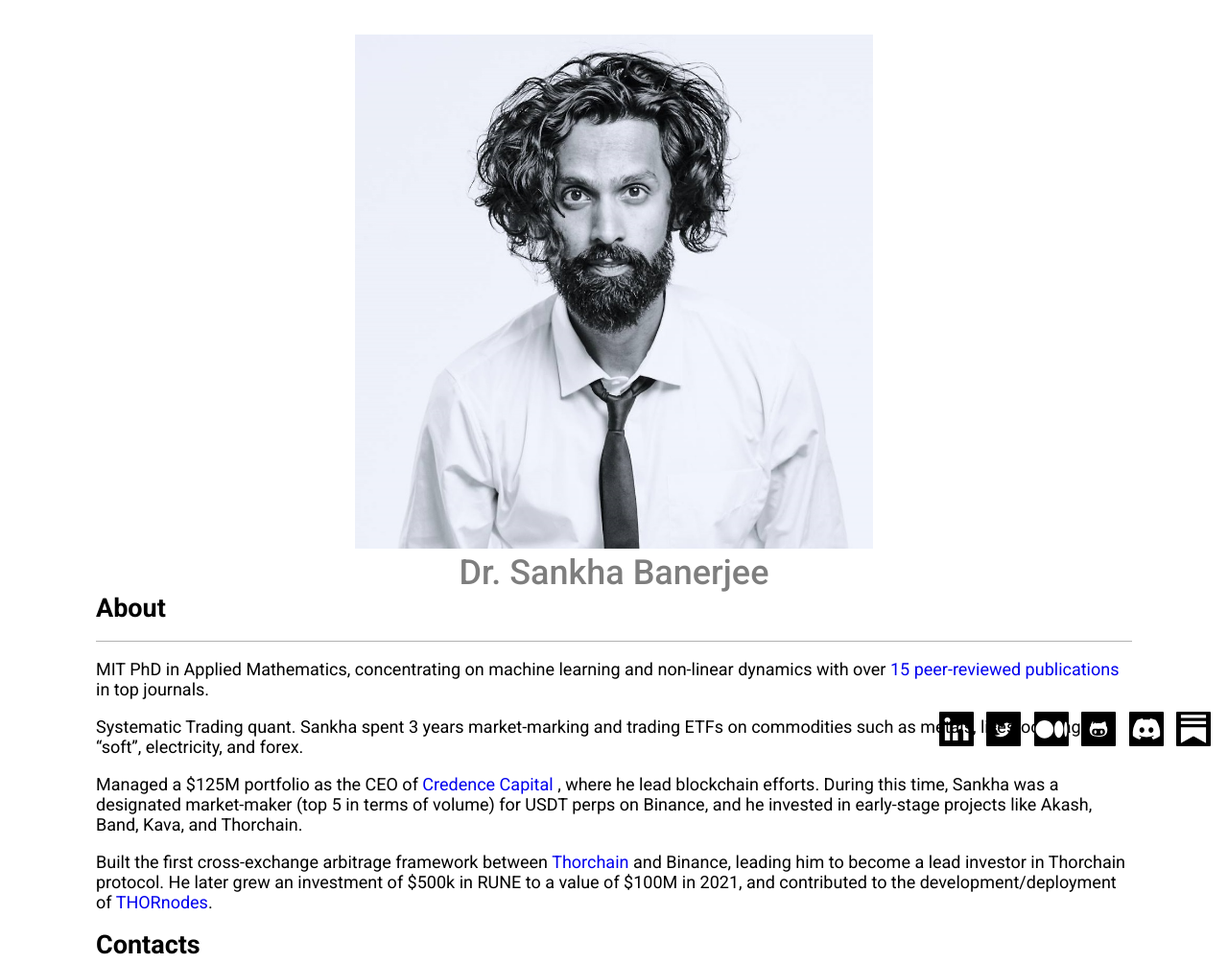
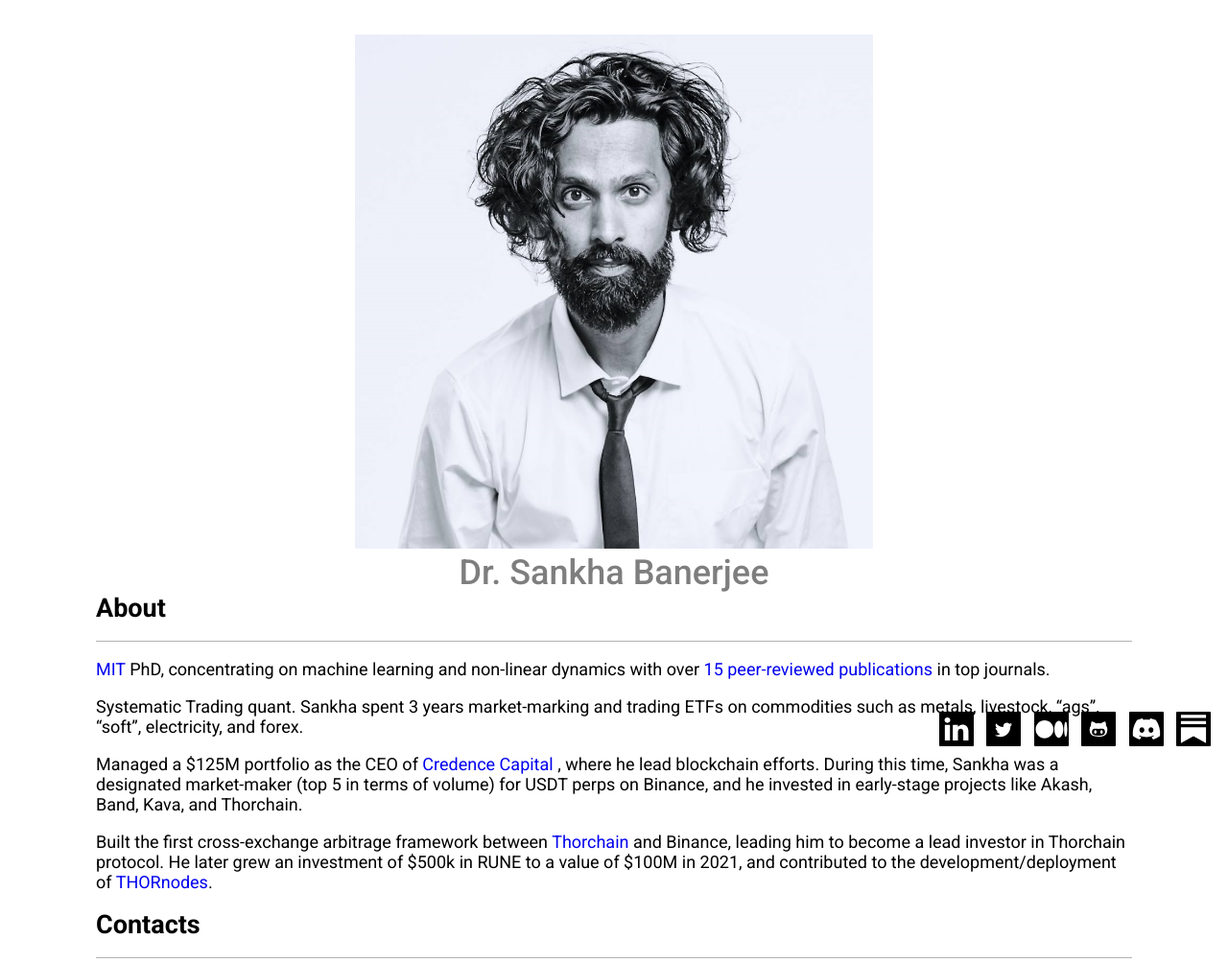
Before and after one commit to sbneo2022/sankhaprofile, a website: page index.html in a window 1280 px wide. Shown: the top 1004 px of the page at 96% size. Drawn offline with Linux system fonts and the light colour scheme.

Commit message:
change content

```diff
--- a/index.html
+++ b/index.html
@@ -163,8 +163,8 @@
       <div class="divider"></div>
       <section>
         <p>
-          MIT PhD in Applied Mathematics, concentrating on machine learning and
-          non-linear dynamics with over
+          <a href="https://www.mit.edu/">MIT</a> PhD, concentrating on machine
+          learning and non-linear dynamics with over
           <a
             href="https://scholar.google.com/citations?user=i_U5uG0AAAAJ&hl=en&authuser=1"
           >
```
